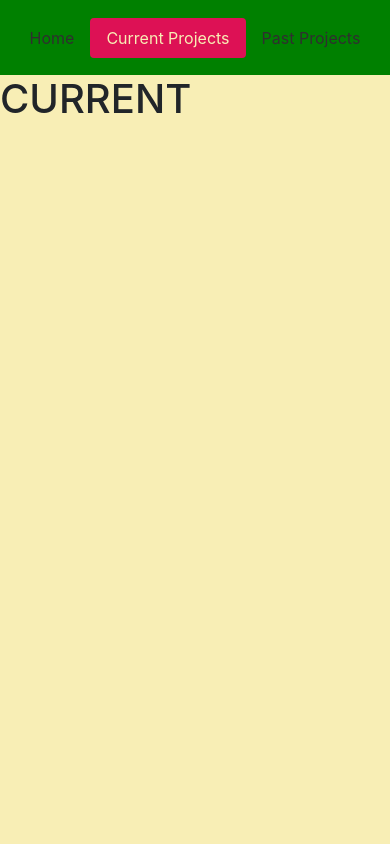
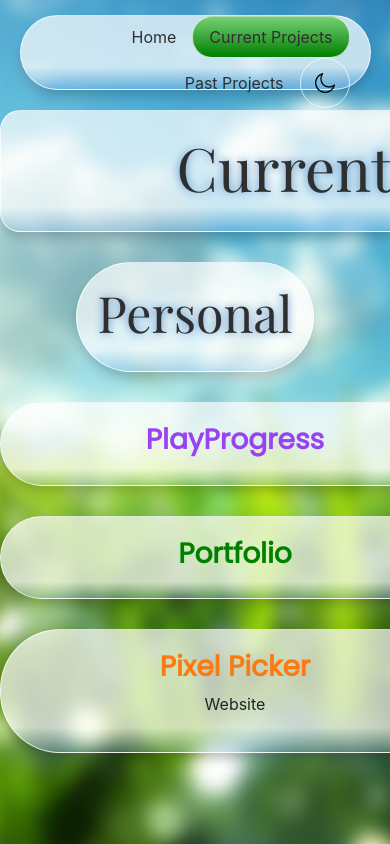
Before and after one commit to Kaytster/Kaytster-Portfolio, a PHP site: page /current.html in a window 390 px wide; the page is wider, and only the part inside the window is pictured. Run offline with PHP 8.4, Linux system fonts and the light colour scheme.

Commit message:
added current content

```diff
--- a/current.css
+++ b/current.css
@@ -1,22 +1,93 @@
 @import "site-colours.css";
 
 body {
-    background-color: var(--background);
+    /* background-color: var(--background);
+    color: var(--text); */
+    transition: background-color 0.3s, color 0.3s;
+    margin: 0;
+    padding: 0;
+    padding-top: 110px;
+    position: relative;
+    min-height: 100vh;
 }
+ body::before {
+    content: "";
+    position: fixed;
+    top: 0;
+    left: 0;
+    width: 100%;
+    height: 100%;
+    background-image: var(--bg-image);
+    background-size: cover;
+    background-position: center;
+    background-repeat: no-repeat;
 
-.nav {
-    background-color: var(--primary);
-    height: 75px;
-    width: 100%;
-    display: flex;
-    align-items: center;
+    filter: blur(8px);
+    z-index: -1;
+
+    transform: scale(1.1);
 }
-
-.nav-pills .nav-link.active, .nav-pills .show > .nav-link{
-    color: var(--background);
-    background-color: var(--accent);
+/* title card */
+.title {
+    width: 800px;
+    margin: auto;
+    margin-bottom: 30px;
+    border-radius: 20px;
+    background: linear-gradient(to bottom, var(--card-light) 80%, var(--card-dark) 100%);
+    border-color: var(--nav-light);
+    border-width: 1px;
+    border-style: solid;
+    box-shadow: 0 8px 12px -2px rgba(0, 0, 0, 0.2);
 }
-
-.nav-pills a {
+.title > .card-body {
+    text-align: center;
+    text-shadow: 0 0 10px var(--secondary);
     color: var(--text);
 }
+.title > .card-body > h1 {
+    font-family: 'Playfair Display', serif;
+    font-size: 60px;
+}
+/* subtitle card */
+.subtitle {
+    width: fit-content;
+    margin: auto;
+    margin-bottom: 30px;
+    border-radius: 60px;
+    background: linear-gradient(to bottom, var(--card-light) 80%, var(--card-dark) 100%);
+    border-color: var(--nav-light);
+    border-width: 1px;
+    border-style: solid;
+    box-shadow: 0 8px 12px -2px rgba(0, 0, 0, 0.2);
+}
+.subtitle > .card-body {
+    text-align: center;
+    text-shadow: 0 0 10px var(--secondary);
+    color: var(--text);
+}
+.subtitle h1 {
+    font-family: 'Playfair Display', serif;
+    font-size: 50px;
+}
+/* project cards */
+.proj {
+    width: 470px;
+    margin: auto;
+    margin-bottom: 30px;
+    border-radius: 60px;
+    background: linear-gradient(to bottom, var(--card-light) 80%, var(--card-dark) 100%);
+    border-color: var(--nav-light);
+    border-width: 1px;
+    border-style: solid;
+    box-shadow: 0 8px 12px -2px rgba(0, 0, 0, 0.2);
+}
+.proj > .card-body {
+    text-align: center;
+}
+.proj h3 {
+    font-family: 'Poppins', sans-serif;
+    font-weight: bold;
+}
+.proj > .tag {
+
+}
--- a/current.html
+++ b/current.html
@@ -20,17 +20,80 @@
     <link rel="stylesheet" href="https://fonts.googleapis.com/css2?family=Poppins">
 </head>
 <body>
-    <ul class="nav nav-pills justify-content-center">
-        <li class="nav-item">
-            <a class="nav-link" href="index.html">Home</a>
-        </li>
-        <li class="nav-item">
-            <a class="nav-link active" aria-current="page" href="current.html">Current Projects</a>
-        </li>
-        <li class="nav-item">
-            <a class="nav-link" href="past.html">Past Projects</a>
-        </li>
-    </ul>
+    <div id="navbar-placeholder"></div>
+    <script>
+        const savedTheme = localStorage.getItem('theme') || 'light';
+        document.documentElement.setAttribute('data-theme', savedTheme);
 
-    <h1>CURRENT</h1>
+        fetch('navigation.html')
+            .then(res => res.text())
+            .then(data => {
+                document.getElementById('navbar-placeholder').innerHTML = data;
+                // Logic for active links
+                const links = document.querySelectorAll('.nav-link');
+                const currentPath = window.location.pathname.split("/").pop() || 'index.html';
+                links.forEach(link => {
+                    if (link.getAttribute('href') === currentPath) link.classList.add('active');
+                });
+                // Toggle Logic
+                const toggleBtn = document.getElementById('theme-toggle');
+                const currentTheme = localStorage.getItem('theme');
+                const themeIcon = toggleBtn.querySelector('img');
+
+                if (savedTheme === 'dark') {
+                themeIcon.src = 'sun.png';
+                themeIcon.alt = 'Switch to light mode';
+            }
+
+                toggleBtn.addEventListener('click', () => {
+                    let theme = document.documentElement.getAttribute('data-theme');
+                    if (theme === 'dark') {
+                        document.documentElement.setAttribute('data-theme', 'light');
+                        localStorage.setItem('theme', 'light');
+                        themeIcon.src = 'moon.png'
+                        themeIcon.alt = 'Switch to dark mode'
+                    } else {
+                        document.documentElement.setAttribute('data-theme', 'dark');
+                        localStorage.setItem('theme', 'dark');
+                        themeIcon.src = 'sun.png'
+                        themeIcon.alt = 'Switch to light mode'
+                    }
+                })
+            });
+    </script>
+
+    <div class="card title">
+        <div class="card-body">
+            <h1>Current Projects</h1>
+        </div>
+    </div>
+    <div class="card subtitle">
+        <div class="card-body">
+            <h1>Personal</h1>
+        </div>
+    </div>
+    <div class="row align-items-center">
+        <div class="col-md-4">
+            <div class="card proj">
+                <div class="card-body">
+                    <h3 style="color: #9842f5;">PlayProgress</h3>
+                </div>
+            </div>
+        </div>
+        <div class="col-md-4">
+            <div class="card proj">
+                <div class="card-body">
+                    <h3 style="color: var(--primary);">Portfolio</h3>
+                </div>
+            </div>
+        </div>
+        <div class="col-md-4">
+            <div class="card proj">
+                <div class="card-body">
+                    <h3 style="color: #fb7a11;">Pixel Picker</h3>
+                    <p class="tag">Website</p>
+                </div>
+            </div>
+        </div>
+    </div>
 </body>
--- a/navigation.html
+++ b/navigation.html
@@ -1,6 +1,6 @@
 <ul class="nav nav-pills justify-content-end fixed-top">
     <li class="nav-item">
-        <a class="nav-link active" aria-current="page" href="index.html">Home</a>
+        <a class="nav-link" aria-current="page" href="index.html">Home</a>
     </li>
     <li class="nav-item">
         <a class="nav-link" href="current.html">Current Projects</a>
@@ -44,7 +44,7 @@
     background-color: var(--secondary-light);
 }
 .nav-pills .nav-link.active, .nav-pills .show > .nav-link{
-    color: var(--background);
+    color: var(--text);
     background: linear-gradient(to bottom, var(--primary-light), var(--primary));
     border-color: var(--nav-light);
     border-style: solid;
--- a/site-colours.css
+++ b/site-colours.css
@@ -20,7 +20,7 @@
     --text: #2F2F2F;
     --nav-light: rgba(255, 255, 255, 0.7);
     --nav-dark: rgba(149, 186, 246, 0.3);
-    --card-light: rgba(255, 255, 255, 0.9);
+    --card-light: rgba(255, 255, 255, 0.7);
     --card-dark: rgba(149, 186, 246, 0.3);
     --bg-image: url('light-background.jpg');
 
@@ -40,7 +40,7 @@
     --text: #f8eeb5;
     --nav-light: rgba(50, 50, 50, 0.7);
     --nav-dark: rgba(251, 112, 156, 0.3);
-    --card-light: rgba(50, 50, 50, 0.9);
+    --card-light: rgba(50, 50, 50, 0.7);
     --card-dark: rgba(251, 112, 156, 0.3);
     --bg-image: url('dark-background.png');
 }
--- a/welcome.css
+++ b/welcome.css
@@ -67,6 +67,7 @@ body {
 img.me {
     height: 1000px;
     width: 600px;
+    border-radius: 20px;
 }
 .about-me > .card-body {
     text-align: center;
```
Also changed, not shown: index.html (+8 -0 lines), welcome-light.css (deleted).
